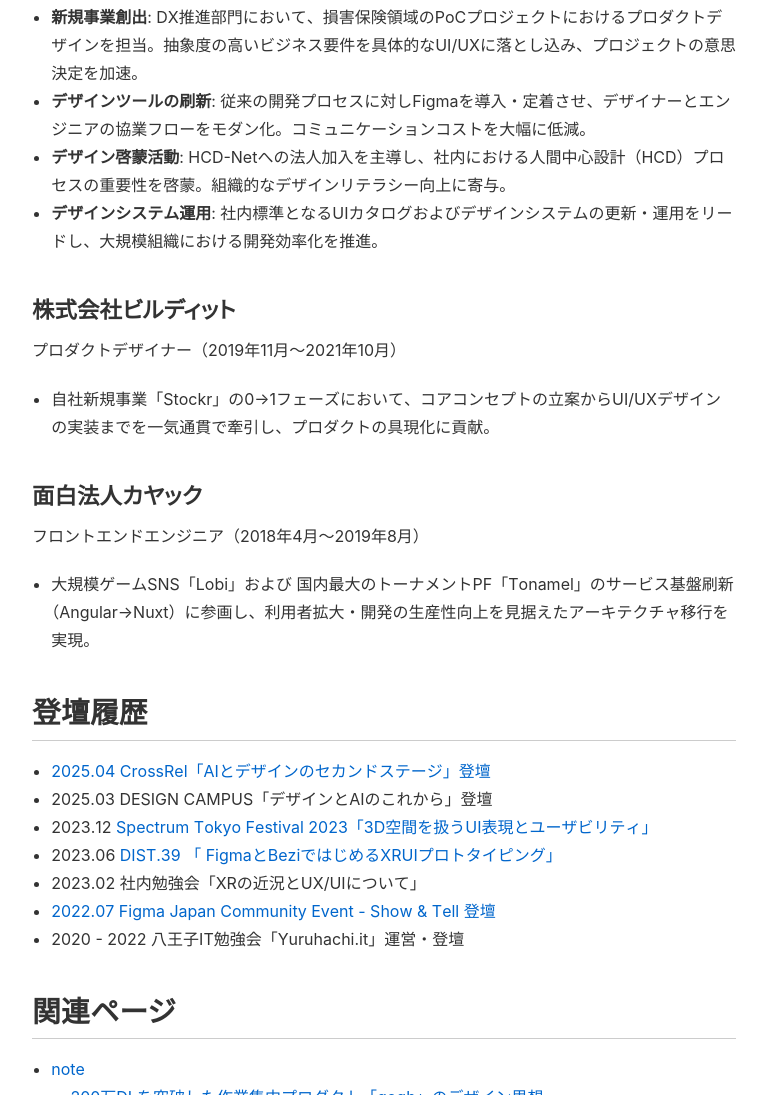
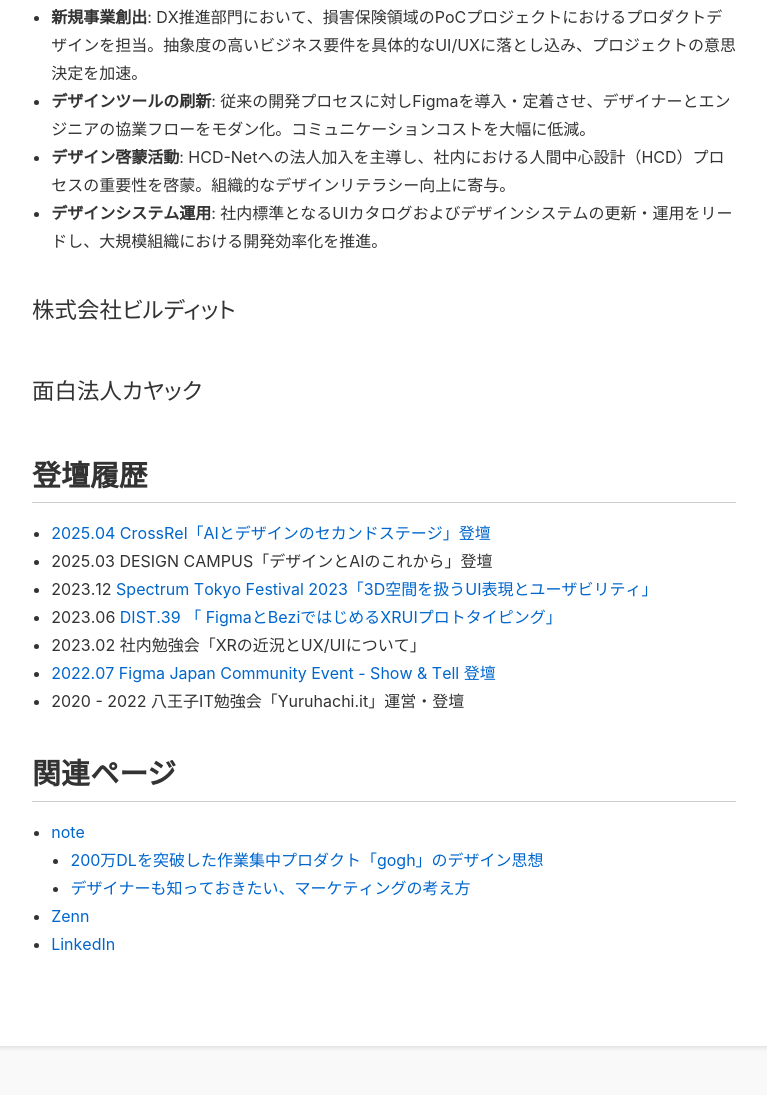
Before and after one commit to akinening/log, an Astro site: page / in a window 1280 px wide. Shown: the part 848-1943 px from the top of the page, without its empty margins (256-1023 px from the left). Built offline with nearby package versions, Linux system fonts and the light colour scheme; Astro itself is replaced by a stand-in of ours.

Commit message:
経歴の2社項目をドロップダウン化

```diff
--- a/public/styles.css
+++ b/public/styles.css
@@ -195,3 +195,31 @@
 pre {
     text-spacing-trim: space-all;
 }
+
+.experience-dropdown {
+    margin-top: 40px;
+}
+
+.experience-dropdown summary {
+    list-style: none;
+    cursor: pointer;
+}
+
+.experience-dropdown summary::-webkit-details-marker {
+    display: none;
+}
+
+.experience-dropdown-title {
+    display: inline-block;
+    font-size: clamp(1.15rem, 1rem + 0.6vw, 1.4rem);
+    font-kerning: normal;
+    font-feature-settings: "palt";
+    word-break: auto-phrase;
+    line-height: 1.3;
+    letter-spacing: 0.005em;
+    margin-bottom: 0.75rem;
+}
+
+.experience-dropdown[open] summary {
+    margin-bottom: 0.75rem;
+}
--- a/src/pages/index.astro
+++ b/src/pages/index.astro
@@ -108,22 +108,26 @@
             </li>
           </ul>
         </article>
-        <article>
-          <h3>株式会社ビルディット</h3>
+        <details class="experience-dropdown">
+          <summary>
+            <span class="experience-dropdown-title">株式会社ビルディット</span>
+          </summary>
           <p>プロダクトデザイナー（2019年11月〜2021年10月）</p>
           <ul>
             <li>自社新規事業「Stockr」の0→1フェーズにおいて、コアコンセプトの立案からUI/UXデザインの実装までを一気通貫で牽引し、プロダクトの具現化に貢献。</li>
           </ul>
-        </article>
-        <article>
-          <h3>面白法人カヤック</h3>
+        </details>
+        <details class="experience-dropdown">
+          <summary>
+            <span class="experience-dropdown-title">面白法人カヤック</span>
+          </summary>
           <p>フロントエンドエンジニア（2018年4月〜2019年8月）</p>
           <ul>
             <li>
               大規模ゲームSNS「Lobi」および 国内最大のトーナメントPF「Tonamel」のサービス基盤刷新（Angular→Nuxt）に参画し、利用者拡大・開発の生産性向上を見据えたアーキテクチャ移行を実現。
             </li>
           </ul>
-        </article>
+        </details>
       </section>
       <section class="speaking">
         <h2>登壇履歴</h2>
```
